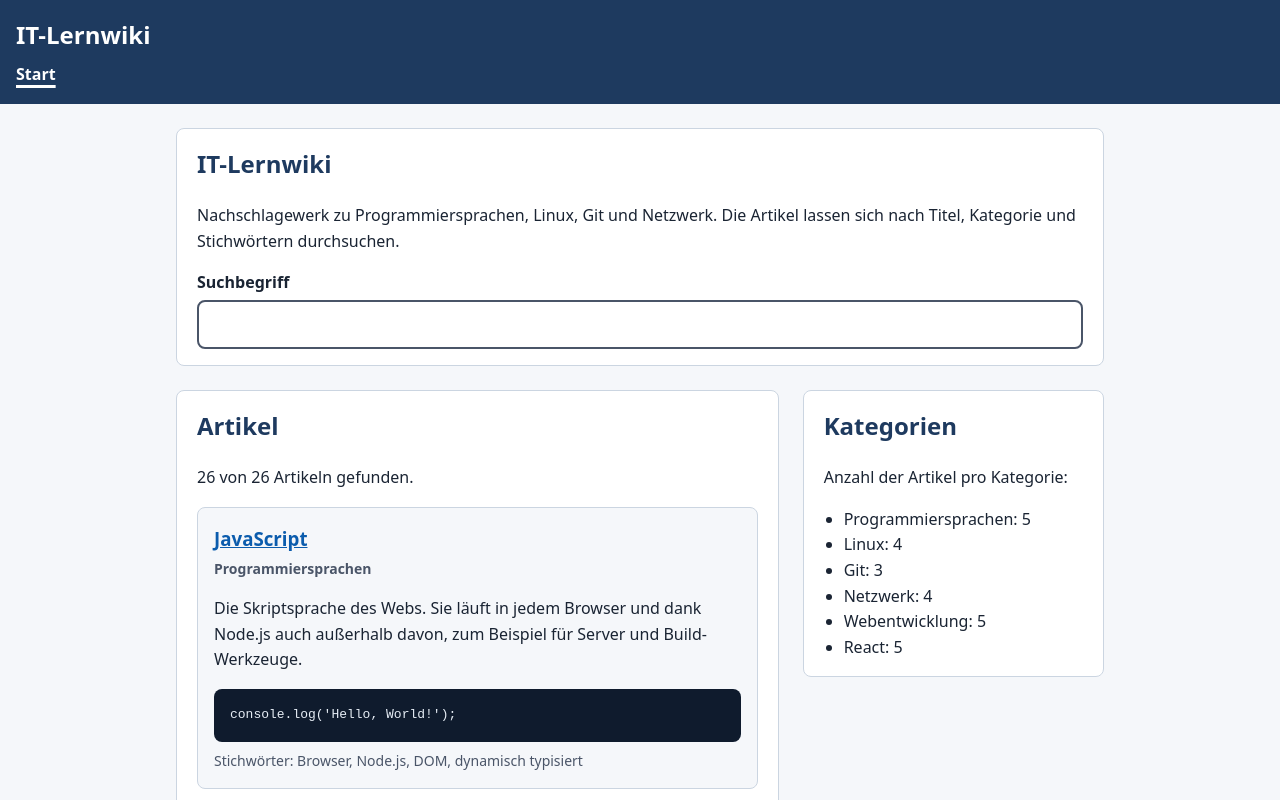
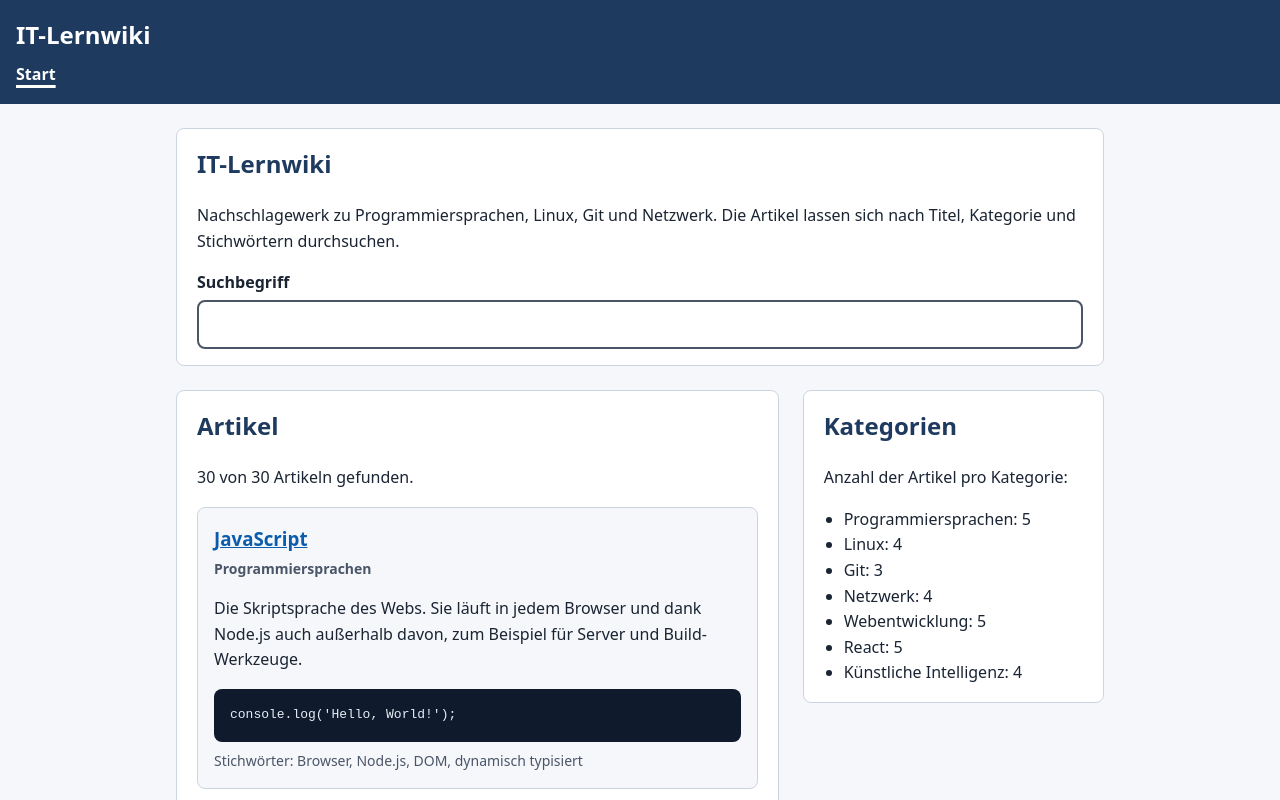
Before and after one commit to SiedlerLorenz/sed502-esa-02-it-lernwiki, a React (Vite) app: page / in a window 1280 px wide. Shown: the top 800 px of the page. Built offline with nearby package versions, Linux system fonts and the light colour scheme.

Commit message:
Add: Kategorie Künstliche Intelligenz mit Artikeln zu LLM, API-Schlüssel, Streaming und Prompt
- Union Type Kategorie um Künstliche Intelligenz erweitert, Zähler ergänzt
- Vier neue Artikel mit Beispielen aus der KI-Anbindung des Projekts

```diff
--- a/src/daten/artikel.ts
+++ b/src/daten/artikel.ts
@@ -325,4 +325,58 @@ useEffect(() => {
 if (isLaden) return <Ladeanimation />;
 if (fehler !== null) return <FehlerMeldung nachricht={fehler} />;`,
   },
+  {
+    id: 27,
+    titel: 'KI: Large Language Model',
+    kategorie: 'Künstliche Intelligenz',
+    wikipediaTitel: 'Large_Language_Model',
+    zusammenfassung:
+      'Ein Large Language Model (LLM) ist ein mit sehr vielen Texten trainiertes Sprachmodell. Es sagt Wort für Wort voraus, wie ein Text weitergeht, und kann so Fragen beantworten oder Inhalte erklären. Antworten können trotzdem falsch sein.',
+    stichwoerter: ['LLM', 'Sprachmodell', 'Gemini', 'Token', 'Halluzination'],
+    beispiel: `Frage:   "Was ist ein Commit?"
+Modell:  "Ein" → "Commit" → "ist" → "ein" → "gespeicherter" → …
+         (jedes Wort wird aus den vorherigen vorhergesagt)`,
+  },
+  {
+    id: 28,
+    titel: 'KI: API-Schlüssel und .env',
+    kategorie: 'Künstliche Intelligenz',
+    wikipediaTitel: 'Umgebungsvariable',
+    zusammenfassung:
+      'Ein API-Schlüssel weist eine Anwendung gegenüber einem Dienst aus und ist so geheim wie ein Passwort. Er gehört in eine .env-Datei, die über .gitignore nie ins Repository gelangt, und sollte nur auf einem Server verwendet werden.',
+    stichwoerter: ['API-Schlüssel', '.env', '.gitignore', 'Umgebungsvariable', 'Sicherheit'],
+    beispiel: `# .env (wird nicht committet)
+GEMINI_API_KEY=dein-schlüssel
+
+# .gitignore
+.env`,
+  },
+  {
+    id: 29,
+    titel: 'KI: Streaming',
+    kategorie: 'Künstliche Intelligenz',
+    wikipediaTitel: 'Streaming_Media',
+    zusammenfassung:
+      'Beim Streaming liefert der Server die Antwort in vielen kleinen Teilen, während sie noch entsteht. Die Oberfläche zeigt den Text sofort an, statt auf die vollständige Antwort zu warten.',
+    stichwoerter: ['Streaming', 'Server-Sent Events', 'getReader', 'Echtzeit'],
+    beispiel: `const leser = antwort.body.getReader();
+while (true) {
+  const { done, value } = await leser.read();
+  if (done) break;
+  text += decoder.decode(value, { stream: true });
+}`,
+  },
+  {
+    id: 30,
+    titel: 'KI: Prompt und System-Prompt',
+    kategorie: 'Künstliche Intelligenz',
+    wikipediaTitel: 'Prompt-Engineering',
+    zusammenfassung:
+      'Der Prompt ist die Eingabe an ein Sprachmodell. Der System-Prompt legt vorab Rolle, Aufgabe, Format und Grenzen fest. Je genauer er formuliert ist, desto verlässlicher passt die Antwort zur Anwendung.',
+    stichwoerter: ['Prompt', 'System-Prompt', 'Rolle', 'Anweisung', 'Temperatur'],
+    beispiel: `Rolle:     Du bist ein geduldiger IT-Tutor.
+Aufgabe:   Erkläre den folgenden Wiki-Artikel.
+Format:    Höchstens 150 Wörter, auf Deutsch.
+Grenzen:   Erfinde keine Fakten, die nicht im Artikel stehen.`,
+  },
 ];
--- a/src/typen/artikel.ts
+++ b/src/typen/artikel.ts
@@ -1,5 +1,5 @@
 // Mögliche Kategorien des Wikis (Union Type: nur diese Werte sind erlaubt)
-export type Kategorie = 'Programmiersprachen' | 'Linux' | 'Git' | 'Netzwerk' | 'Webentwicklung' | 'React';
+export type Kategorie = 'Programmiersprachen' | 'Linux' | 'Git' | 'Netzwerk' | 'Webentwicklung' | 'React' | 'Künstliche Intelligenz';
 
 // Beschreibt die Datenstruktur eines Wiki-Artikels
 export interface Artikel {
--- a/src/utils/suche.ts
+++ b/src/utils/suche.ts
@@ -34,6 +34,7 @@ export function zaehleKategorien(artikel: Artikel[]): Record<Kategorie, number>
     Netzwerk: 0,
     Webentwicklung: 0,
     React: 0,
+    'Künstliche Intelligenz': 0,
   };
 
   return artikel.reduce((zaehler: Record<Kategorie, number>, eintrag: Artikel) => {
```
